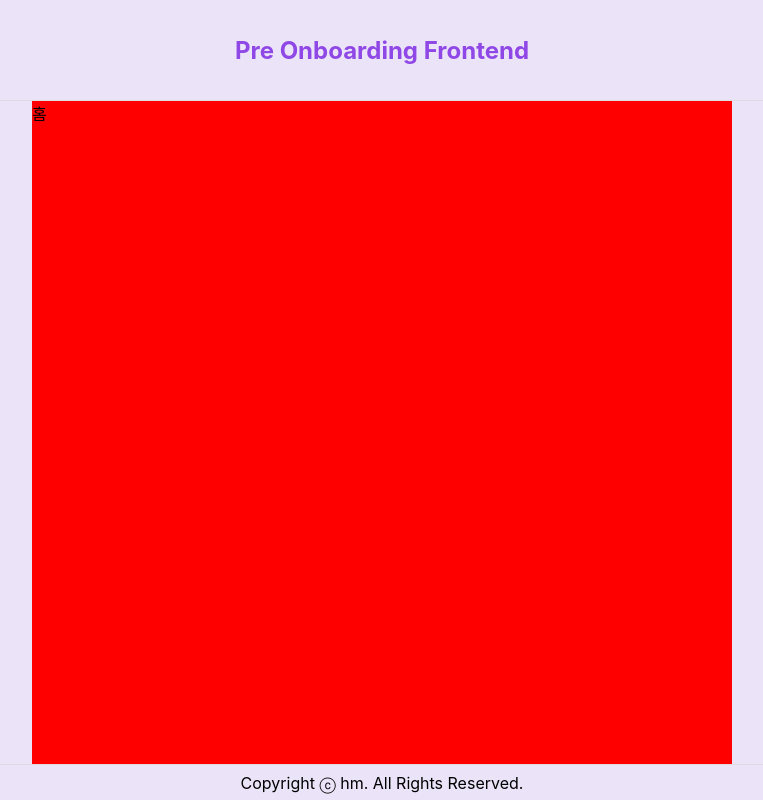
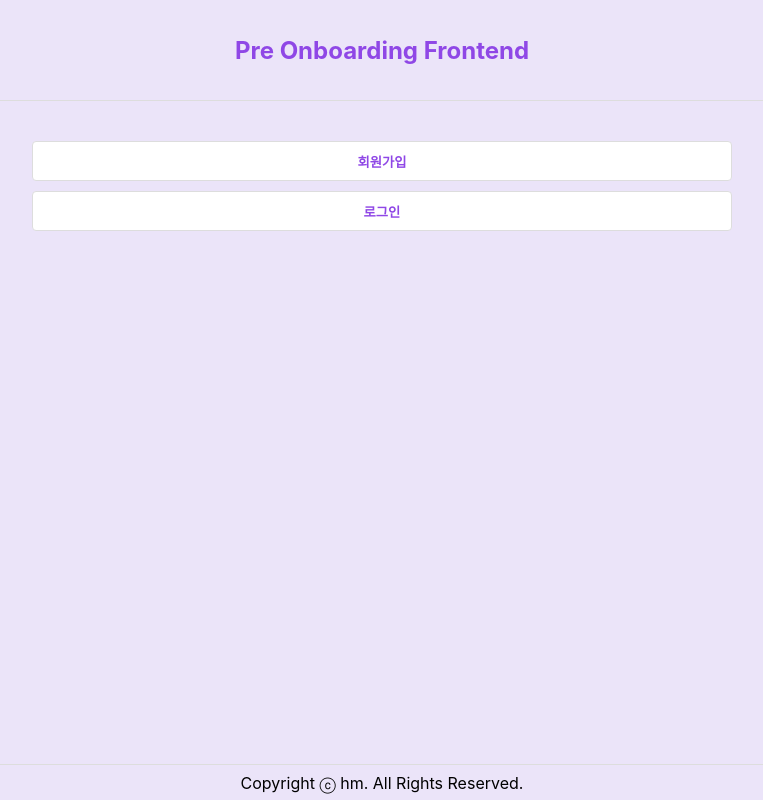
Before and after one commit to hyemin33/wanted-pre-onboarding-frontend, a React (Create React App) app: page / in a window 1280 px wide. Shown: the whole page, without its empty margins (258-1021 px from the left). Built offline with nearby package versions, Linux system fonts and the light colour scheme.

Commit message:
feat: 버튼생성, 홈 수정

```diff
--- /dev/null
+++ b/src/components/Button.jsx
@@ -0,0 +1,22 @@
+import styled from "@emotion/styled";
+import React from "react";
+
+const Button = ({ onClick, text, type, ...props }) => {
+  return <ButtonWra onClick={onClick}>{text}</ButtonWra>;
+};
+
+const ButtonWra = styled.button`
+  width: auto;
+  height: 40px;
+  border: 1px solid #ddd;
+  border-radius: 4px;
+  background: #fff;
+  cursor: pointer;
+  color: #8f47e6;
+  font-weight: bold;
+
+  &:last-of-type {
+    margin-top: 10px;
+  }
+`;
+export default Button;
--- a/src/components/layout/ServiceWrapper.jsx
+++ b/src/components/layout/ServiceWrapper.jsx
@@ -47,7 +47,6 @@ const Body = styled.div`
   margin: auto;
   max-width: 700px;
   min-height: calc(100vh - 101px - 36px);
-  background: red;
 `;
 
 const WrapperContainer = styled.div`
--- a/src/pages/Root.jsx
+++ b/src/pages/Root.jsx
@@ -1,8 +1,28 @@
 import React from "react";
+import styled from "@emotion/styled";
+import { useNavigate } from "react-router-dom";
+
+import Button from "../components/Button";
 import ServiceWrapper from "../components/layout/ServiceWrapper";
 
 const Root = () => {
-  return <ServiceWrapper>홈</ServiceWrapper>;
+  const navigate = useNavigate();
+
+  return (
+    <ServiceWrapper>
+      <ButtonArea>
+        <Button text="회원가입" onClick={() => navigate("/signup")} />
+        <Button text="로그인" onClick={() => navigate("/signin")} />
+      </ButtonArea>
+    </ServiceWrapper>
+  );
 };
 
+const ButtonArea = styled.div`
+  width: 100%;
+  height: 100%;
+  display: flex;
+  flex-direction: column;
+  padding-top: 40px;
+`;
 export default Root;
```
